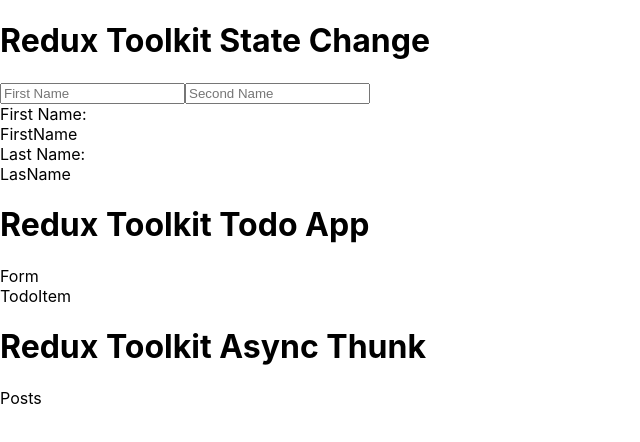
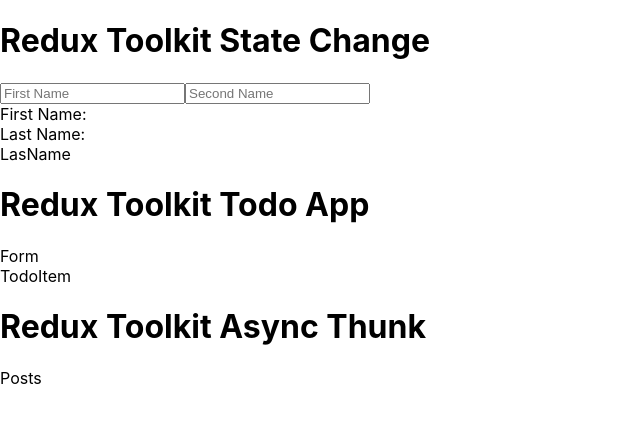
Before and after one commit to VladimirRM/Redux-toolkit-get-js, a React (Create React App) app: page / in a window 1280 px wide. Shown: the top 442 px of the page, without its empty margins (0-640 px from the left). Built offline with nearby package versions, Linux system fonts and the light colour scheme.

Commit message:
create lastName in slice

```diff
--- a/src/components/FirstName.js
+++ b/src/components/FirstName.js
@@ -2,8 +2,10 @@ import React from 'react'
 import { useSelector } from 'react-redux'
 
 const FirstName = () => {
+
+  const name = useSelector((state)=>state.user.firstName)
   return (
-    <div>FirstName</div>
+    <div>{name}</div>
   )
 }
 
--- a/src/features/user/userSlise.js
+++ b/src/features/user/userSlise.js
@@ -13,11 +13,15 @@ export const userSlice = createSlice({
         setFirstName:
             (state,action)=>{
                 state.firstName = action.payload
+            },
+        setLastName:
+            (state,action)=>{
+                state.lastName = action.payload
             }
 
     }
 })
 
-export const {setFirstName}= userSlice.actions
+export const {setFirstName,setLastName}= userSlice.actions
 
 export default userSlice.reducer
```
